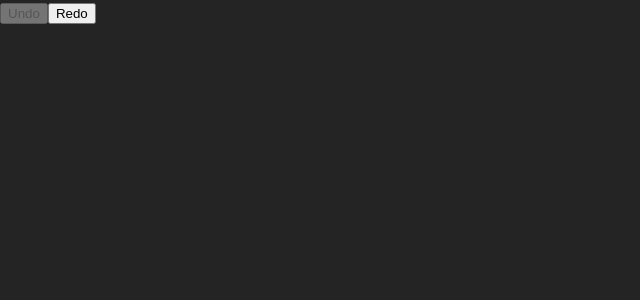
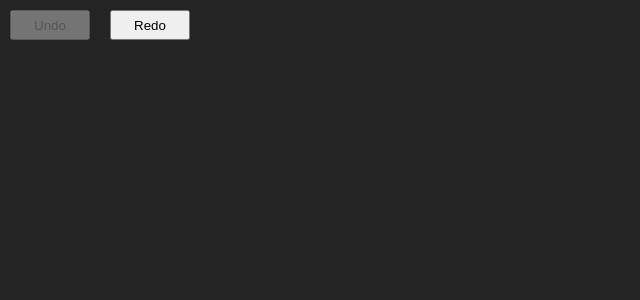
Before and after one commit to lucasleitedosreis/exercicio-teste-contratacao, a React (Vite) app: page / in a window 1280 px wide. Shown: the top 300 px of the page, without its empty margins (0-640 px from the left). Built offline with nearby package versions, Linux system fonts and the light colour scheme.

Commit message:
feat: Estilizando button

```diff
--- a/src/App.css
+++ b/src/App.css
@@ -7,3 +7,9 @@ body {
   width: 100vw;
   height: 100vh;
 }
+button {
+  width: 80px;
+  height: 30px;
+  margin: 10px;
+  cursor: pointer;
+}
```
